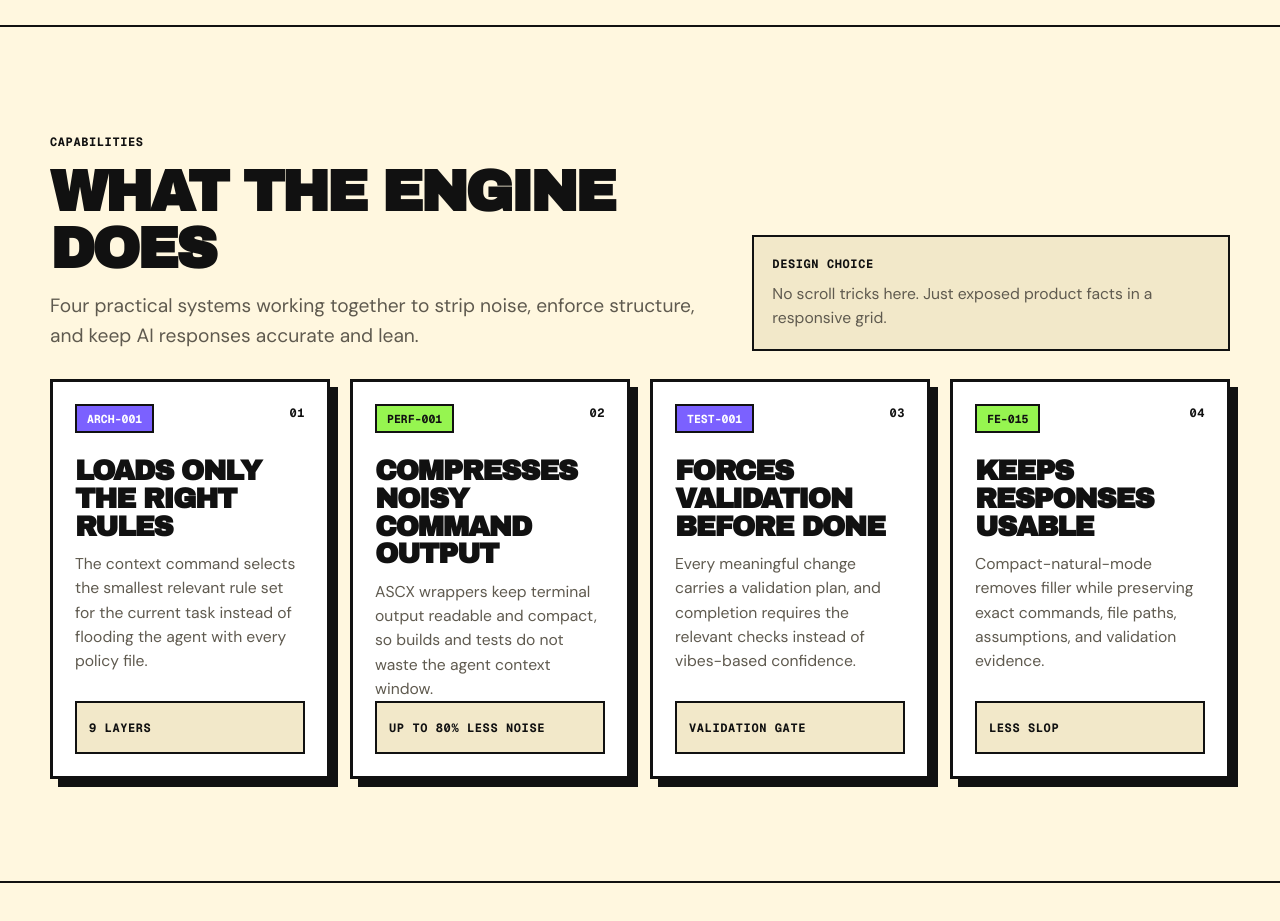
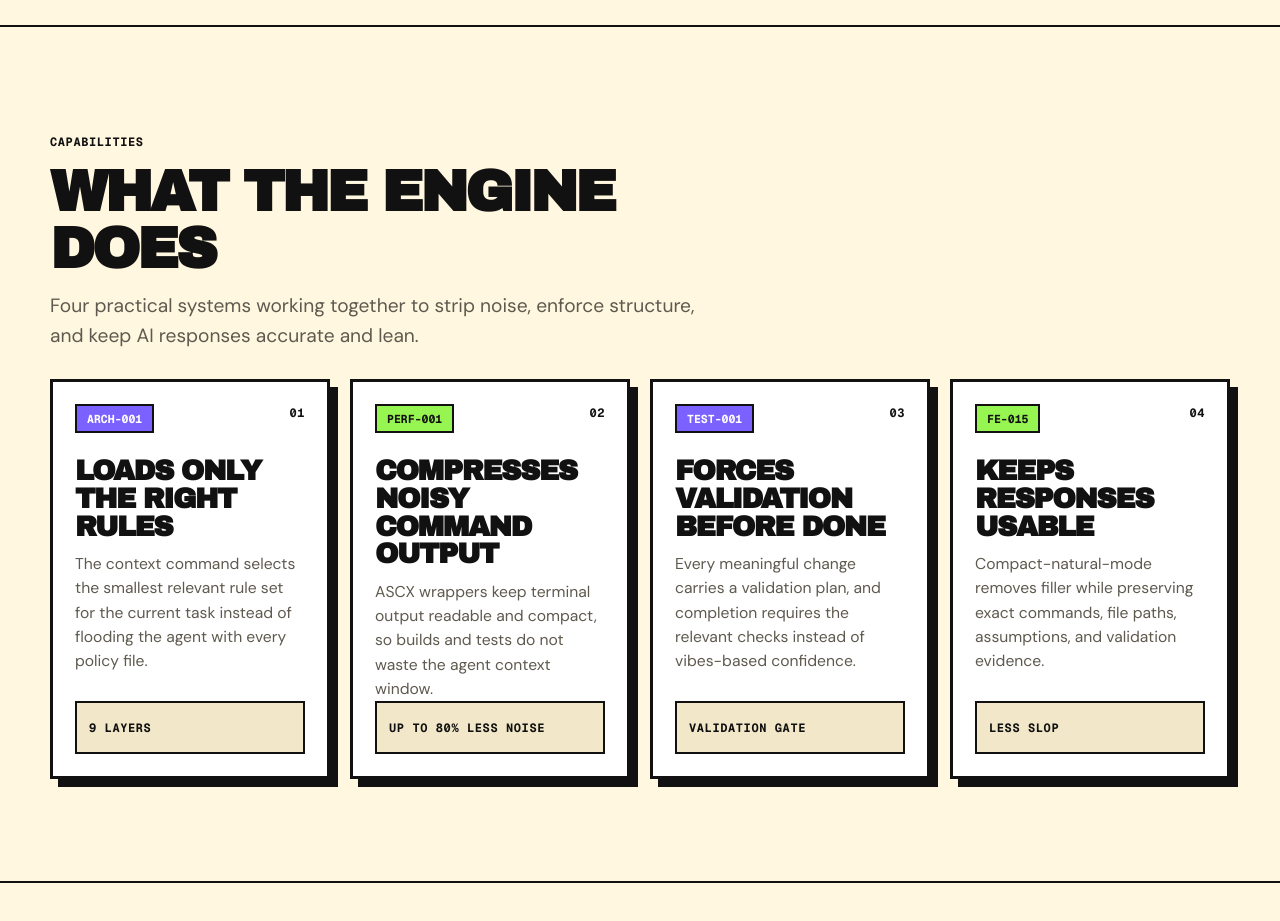
Before and after one commit to fatidaprilian/agentic-senior-core-site, a React (Vite) app: page / in a window 1280 px wide. Shown: the part 980-1901 px from the top of the page. Built offline with nearby package versions, Linux system fonts and the light colour scheme; no server answers.

Commit message:
Update Features.tsx

```diff
--- a/src/components/Features.tsx
+++ b/src/components/Features.tsx
@@ -31,16 +31,12 @@ export default function Features() {
   return (
     <section id="features" className="section" aria-label="Capabilities">
       <div className="container">
-        <div
-          className="grid-12"
-          style={{ alignItems: "end", marginBottom: 28 }}
-        >
         <motion.div
-            className="col-7"
           initial={{ opacity: 0, y: 12 }}
           whileInView={{ opacity: 1, y: 0 }}
           viewport={{ once: true, amount: 0.35 }}
           transition={{ duration: 0.3 }}
+          style={{ maxWidth: 680, marginBottom: 28 }}
         >
           <span className="label-mono">Capabilities</span>
           <h2
@@ -54,14 +50,6 @@ export default function Features() {
             structure, and keep AI responses accurate and lean.
           </p>
         </motion.div>
-          <div className="col-5 neo-card-soft" style={{ padding: 18 }}>
-            <div className="label-mono">Design choice</div>
-            <p className="text-body" style={{ marginTop: 8 }}>
-              No scroll tricks here. Just exposed product facts in a responsive
-              grid.
-            </p>
-          </div>
-        </div>
 
         <div
           style={{
```
Lines whose indentation alone changed are shown as unchanged.
